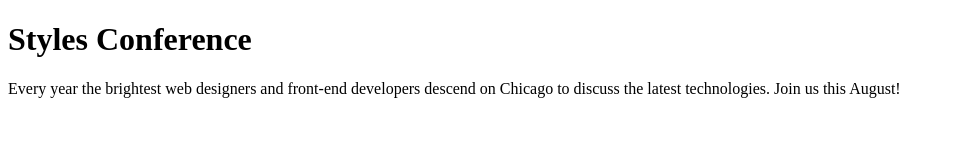
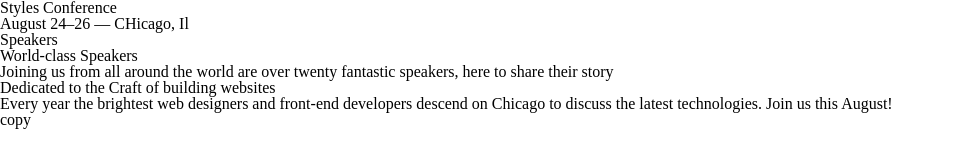
Before and after one commit to jacksparrow12356savyy/learn-html-and-CSS, a plain HTML site: page index.html in a window 1280 px wide. Shown: the whole page, without its empty margins (0-962 px from the left). Drawn offline with Linux system fonts and the light colour scheme.

Commit message:
adding css section and learning sizes of text (header,footer layout of page ) and also linking html to css

```diff
--- a/assets/stylesheets/main.css
+++ b/assets/stylesheets/main.css
@@ -0,0 +1,45 @@
+/* http://meyerweb.com/eric/tools/css/reset/
+v2.0 | 20110126
+License: none (public domain)
+*/
+
+html,body,div,span,applet,object,iframe,h1,h2,h3,h4,h5,h6,p,blockquote,pre,a,abbr,acronym,
+address,big,cite,code,del,dfn,em,img,ins,kbd,q,s,samp,small,strike,strong,sub,sup,
+tt,var,b, u, i, center,
+dl, dt, dd, ol, ul, li,
+fieldset, form, label, legend,
+table, caption, tbody, tfoot, thead, tr, th, td,
+article, aside, canvas, details, embed,
+figure, figcaption, footer, header, hgroup,
+menu, nav, output, ruby, section, summary,
+time, mark, audio, video {
+  margin: 0;
+  padding: 0;
+  border: 0;
+  font-size: 100%;
+  font: inherit;
+  vertical-align: baseline;
+}
+/* HTML5 display-role reset for older browsers */
+article, aside, details, figcaption, figure,
+footer, header, hgroup, menu, nav, section {
+  display: block;
+}
+body {
+  line-height: 1;
+}
+ol, ul {
+  list-style: none;
+}
+blockquote, q {
+  quotes: none;
+}
+blockquote:before, blockquote:after,
+q:before, q:after {
+  content: '';
+  content: none;
+}
+table {
+  border-collapse: collapse;
+  border-spacing: 0;
+}
--- a/index.html
+++ b/index.html
@@ -3,9 +3,27 @@
   <head>
     <meta charset="utf-8">
   <title>Styles Conference</title>
+  <link rel="stylesheet" href="assets/stylesheets/main.css">
   </head>
   <body>
+    <header>
     <h1>Styles Conference</h1>
+    <h3>August 24&ndash;26 &mdash; CHicago, Il</h3>
+    </header>
+    <section>
+      <section>
+        <h5>Speakers</h5>
+        <h3>World-class Speakers</h3>
+        <p>Joining us from all around the world are over twenty fantastic speakers, here to share their story </p>
+      </section>
+        <h2>Dedicated to the Craft of building websites</h2>
   <p>Every year the brightest web designers and front-end developers descend on Chicago to discuss the latest technologies. Join us this August!</p>
-  </body>
-</html>
+</section>
+<footer>
+  <small>copy</small>
+</footer>
+</body>
+
+
+
+  </html>
```
